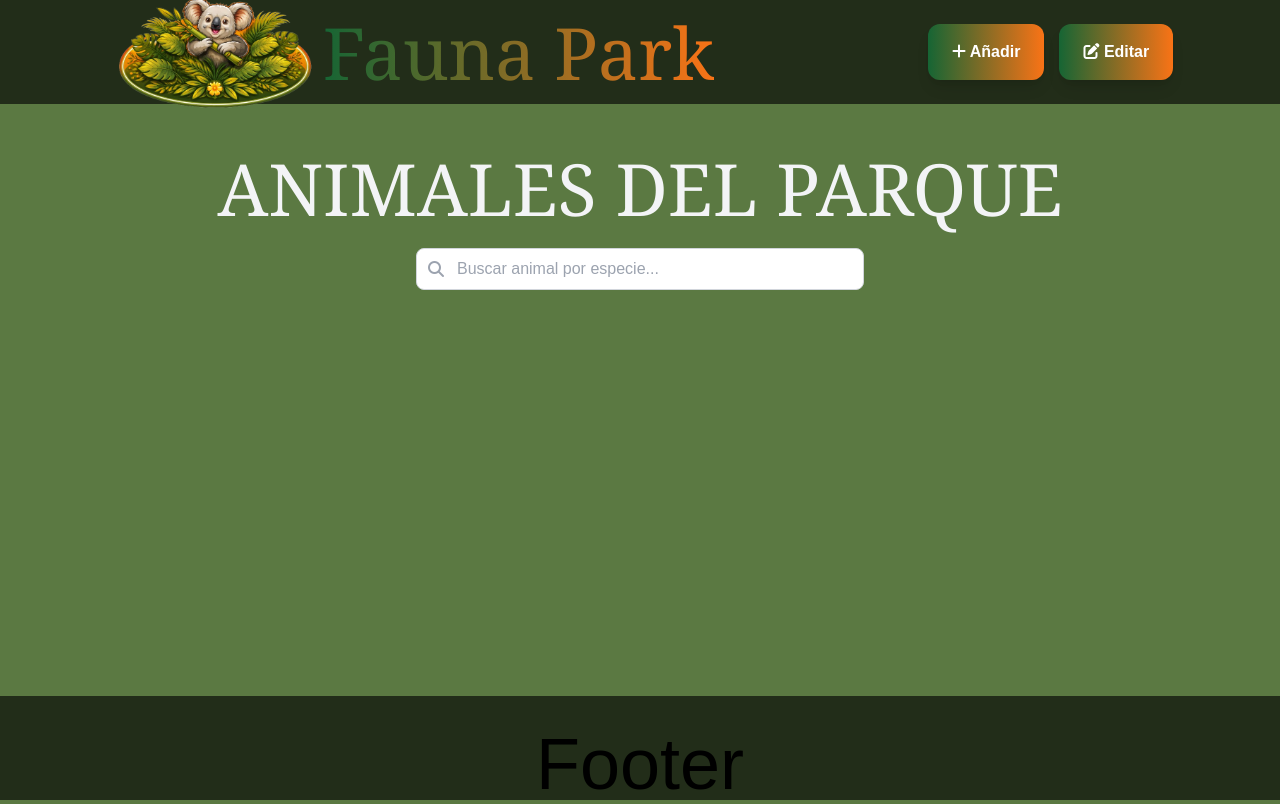
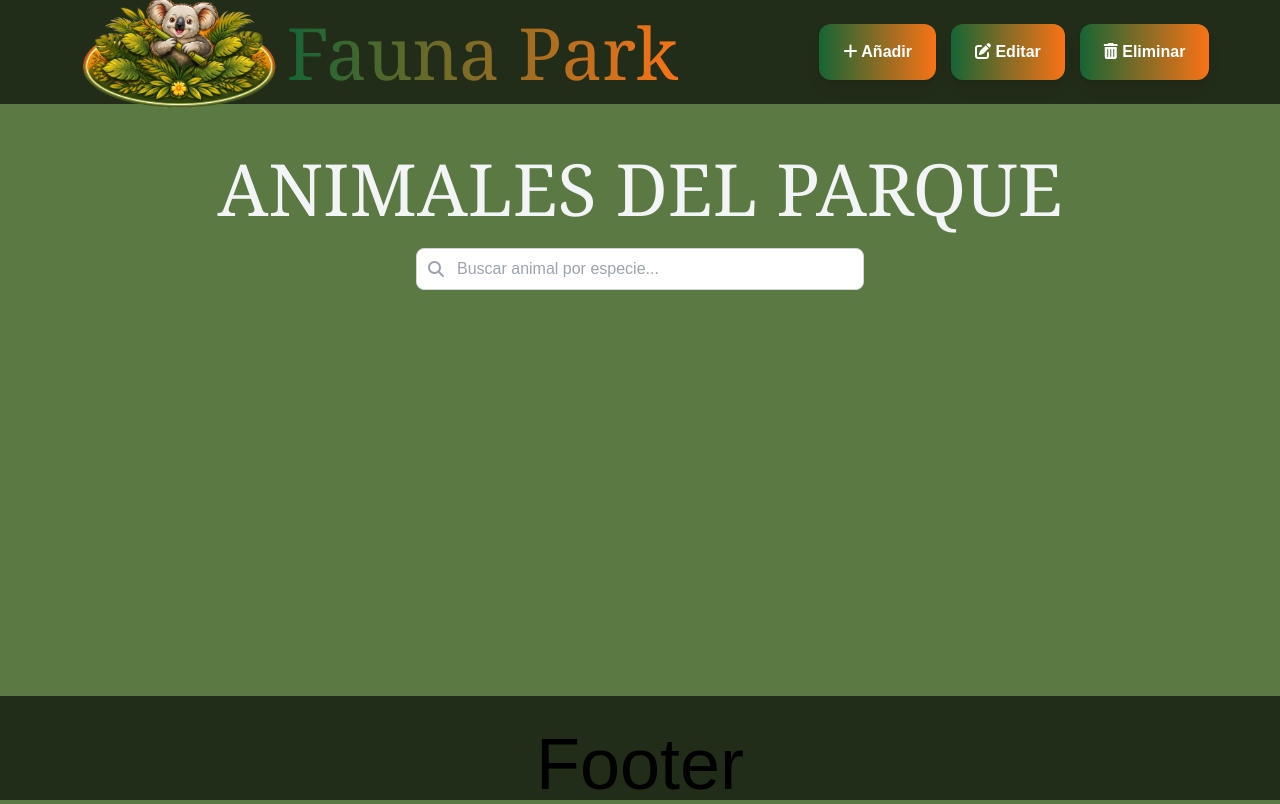
Before and after one commit to FaunaPark/Client, a website: page frontend/src/pages/animales.html in a window 1280 px wide. Drawn offline with nearby package versions, Linux system fonts and the light colour scheme; files that its build step writes are made by us from their sources; no server answers.

Commit message:
Añado boton de eliminar al header

```diff
--- a/frontend/src/pages/animales.html
+++ b/frontend/src/pages/animales.html
@@ -1,5 +1,6 @@
 <!DOCTYPE html>
 <html lang="es">
+
 <head>
     <meta charset="UTF-8">
     <meta name="viewport" content="width=device-width, initial-scale=1.0">
@@ -14,7 +15,8 @@
 <body class="animales">
     <div class="header">
         <div class="left">
-            <img id="logo" class=" h-36 hover:scale-105 active:scale-95 transition-all duration-300 " src="../../assets/logoHorizontal.png">
+            <img id="logo" class=" h-36 hover:scale-105 active:scale-95 transition-all duration-300 "
+                src="../../assets/logoHorizontal.png">
             <span
                 class="text-7xl  font-serif bg-clip-text text-transparent bg-gradient-to-r from-green-800 to-orange-500">Fauna
                 Park</span>
@@ -26,6 +28,9 @@
             <button id="btnEditar"
                 class="px-6 py-4 rounded-xl bg-gradient-to-r from-green-800 to-orange-500 text-white font-semibold shadow-lg hover:scale-105 hover:shadow-xl active:scale-95 transition-all duration-300">
                 <i class="fa-solid fa-pen-to-square"></i> Editar</button>
+            <button id="btnEliminar"
+                class="px-6 py-4 rounded-xl bg-gradient-to-r from-green-800 to-orange-500 text-white font-semibold shadow-lg hover:scale-105 hover:shadow-xl active:scale-95 transition-all duration-300">
+                <i class="fa-solid fa-trash-can"></i> Eliminar</button>
         </div>
     </div>
 
@@ -57,7 +62,8 @@
         <div class="formulario-contenido">
             <div class="formulario-cabecera">
                 <h2 class="text-3xl font-bold text-gray-800">Añadir Nuevo Animal</h2>
-                <button id="btnCerrarFormulario" class="text-gray-500 hover:text-gray-800 text-3xl"><i class="fa-solid fa-xmark"></i></button>
+                <button id="btnCerrarFormulario" class="text-gray-500 hover:text-gray-800 text-3xl"><i
+                        class="fa-solid fa-xmark"></i></button>
             </div>
 
             <form id="formAñadirAnimal" class="formulario-cuerpo">
@@ -107,7 +113,8 @@
 
                 <div class="form-grupo">
                     <label for="imagen_url">URL de Imagen</label>
-                    <input type="url" id="imagen_url" name="imagen_url" placeholder="https://ejemplo.com/imagen.jpg" required>
+                    <input type="url" id="imagen_url" name="imagen_url" placeholder="https://ejemplo.com/imagen.jpg"
+                        required>
                 </div>
 
                 <div class="form-grupo">
@@ -128,7 +135,8 @@
         <div class="formulario-contenido">
             <div class="formulario-cabecera">
                 <h2 class="text-3xl font-bold text-gray-800">Editar Animal</h2>
-                <button id="btnCerrarFormularioEditar" class="text-gray-500 hover:text-gray-800 text-3xl"><i class="fa-solid fa-xmark"></i></button>
+                <button id="btnCerrarFormularioEditar" class="text-gray-500 hover:text-gray-800 text-3xl"><i
+                        class="fa-solid fa-xmark"></i></button>
             </div>
 
             <form id="formEditarAnimal" class="formulario-cuerpo">
@@ -180,7 +188,8 @@
 
                 <div class="form-grupo">
                     <label for="editar_imagen_url">URL de Imagen</label>
-                    <input type="url" id="editar_imagen_url" name="imagen_url" placeholder="https://ejemplo.com/imagen.jpg" required>
+                    <input type="url" id="editar_imagen_url" name="imagen_url"
+                        placeholder="https://ejemplo.com/imagen.jpg" required>
                 </div>
 
                 <div class="form-grupo">
```
